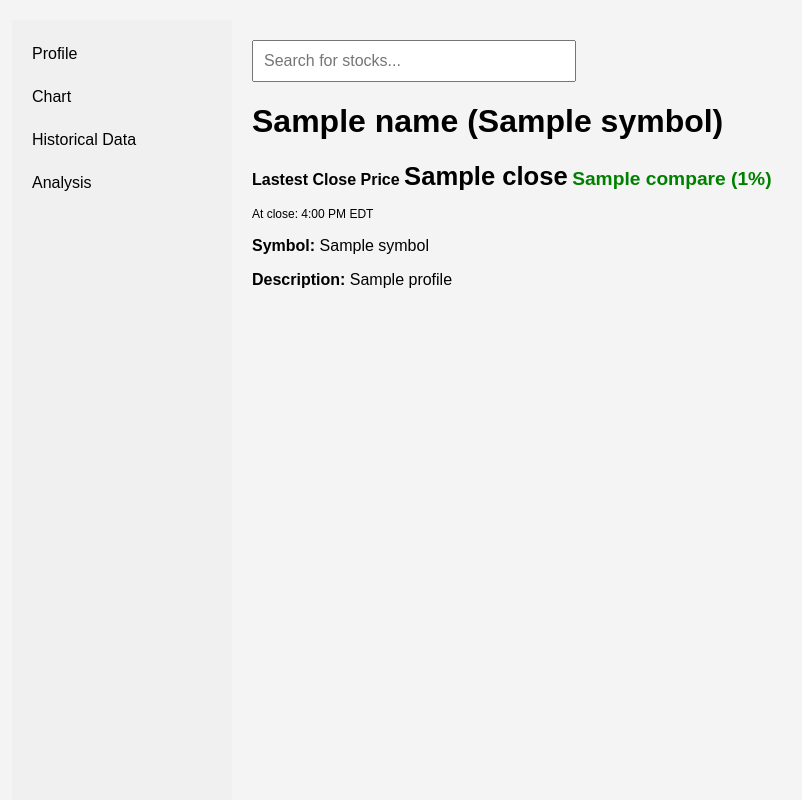
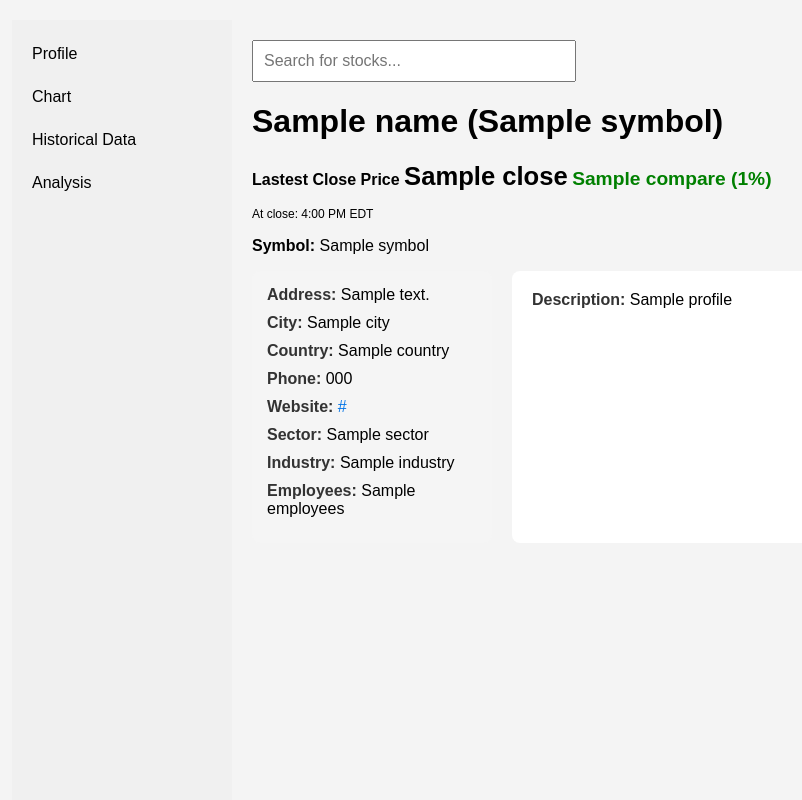
Before and after one commit to Monkey-D-Luc/Realtime-Stock-Price-Tracker, a Django app: template Project/search/templates/profile.html in a window 1280 px wide. Shown: the whole page, without its empty margins (8-810 px from the left). Run offline with Django 5.2, Linux system fonts and the light colour scheme; the template is opened without the code that fills it: most values are stand-ins (such as "Sample title", 1, 10 or a date in 2020); parts of the project's set-up code (start-up, migrations or seed data) failed here and were passed over.

Commit message:
thêm thông tin cho profile

```diff
--- a/Project/search/templates/profile.html
+++ b/Project/search/templates/profile.html
@@ -5,7 +5,21 @@
 
 {% block content %}
 <main id="stock-detail">
-    <p><strong>Description:</strong> <span>{{ profile }}</span></p>
+    <div class="container">
+        <aside class="left-column">
+            <p><strong>Address:</strong> {{ address }}</p>
+            <p><strong>City:</strong> {{ city }}</p>
+            <p><strong>Country:</strong> {{ country }}</p>
+            <p><strong>Phone:</strong> {{ phone }}</p>
+            <p><strong>Website:</strong> <a href="{{ website }}" target="_blank">{{ website }}</a></p>
+            <p><strong>Sector:</strong> {{ sector }}</p>
+            <p><strong>Industry:</strong> {{ industry }}</p>
+            <p><strong>Employees:</strong> {{ employees }}</p>
+        </aside>
+        <section class="main-profile">
+            <p><strong>Description:</strong> <span>{{ profile }}</span></p>
+        </section>
+    </div>
 </main>
 {% endblock %}
 
--- a/Project/search/templates/sidebar.html
+++ b/Project/search/templates/sidebar.html
@@ -27,6 +27,42 @@
         .note{
             font-size:0.75em;
         }
+        .container {
+            display: grid;
+            grid-template-columns: 1fr 3fr;
+            gap: 20px;
+        }
+
+        .left-column {
+            background-color: #f5f5f5;
+            padding: 15px;
+            border-radius: 8px;
+        }
+
+
+        .main-profile {
+            background-color: #ffffff;
+            padding: 20px;
+            border-radius: 8px;
+        }
+
+        .left-column p, .main-profile p {
+            margin: 0 0 10px;
+        }
+
+        .left-column p strong, .main-profile p strong {
+            color: #333;
+        }
+
+        .left-column a {
+            color: #0073e6;
+            text-decoration: none;
+        }
+
+        .left-column a:hover {
+            text-decoration: underline;
+        }
+
     </style>
     <link rel="stylesheet" href="{% static 'style.css' %}">
 </head>
```
Also changed, not shown: Project/search/views.py (+23 -4 lines).
